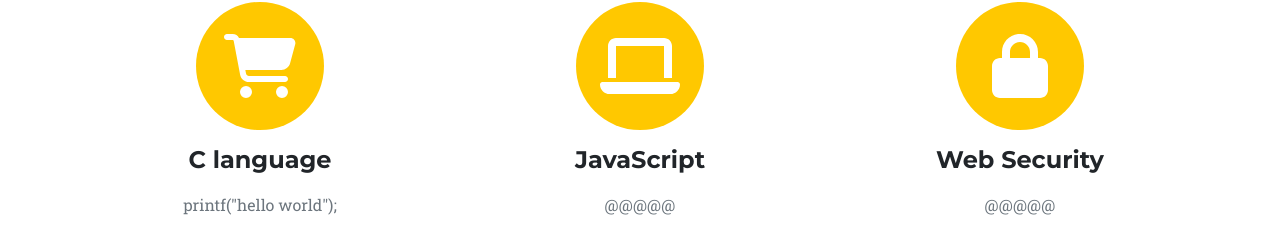
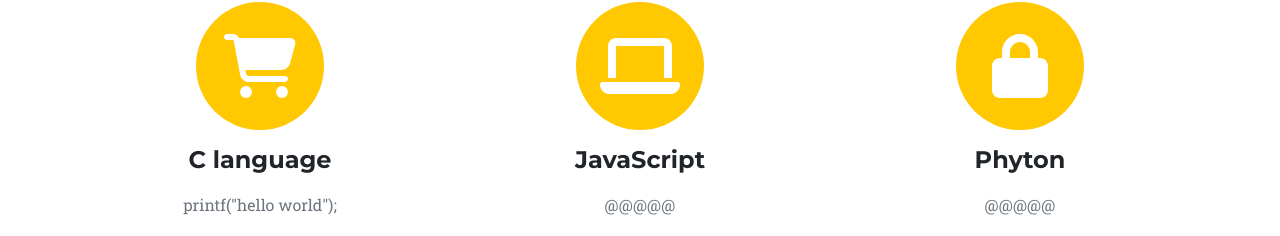
Before and after one commit to dlwonii/dlwoniii, a plain HTML site: page index.html in a window 1280 px wide. Shown: the part 986-1222 px from the top of the page. Drawn offline with nearby package versions, Linux system fonts and the light colour scheme.

Commit message:
Update index.html

```diff
--- a/index.html
+++ b/index.html
@@ -73,7 +73,7 @@
                             <i class="fas fa-circle fa-stack-2x text-primary"></i>
                             <i class="fas fa-lock fa-stack-1x fa-inverse"></i>
                         </span>
-                        <h4 class="my-3">Web Security</h4>
+                        <h4 class="my-3">Phyton</h4>
                         <p class="text-muted">@@@@@</p>
                     </div>
                 </div>
```
